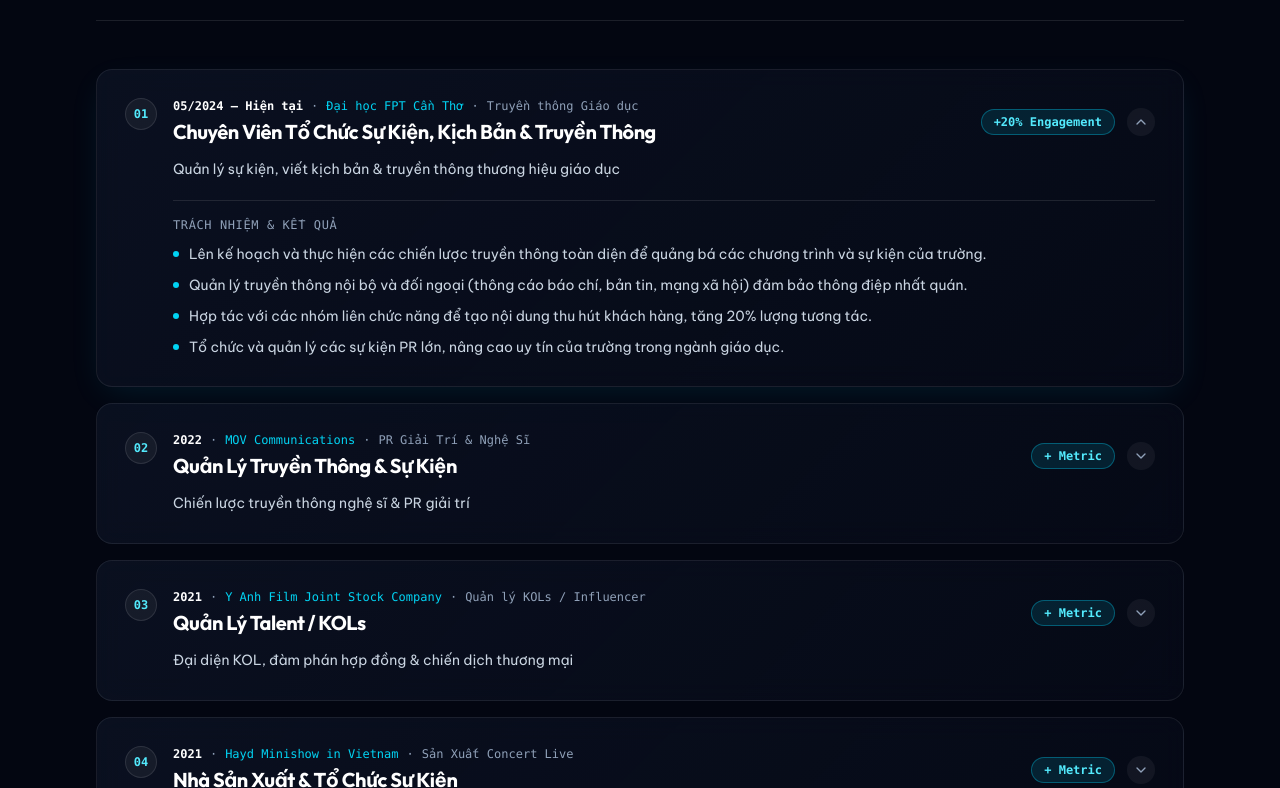
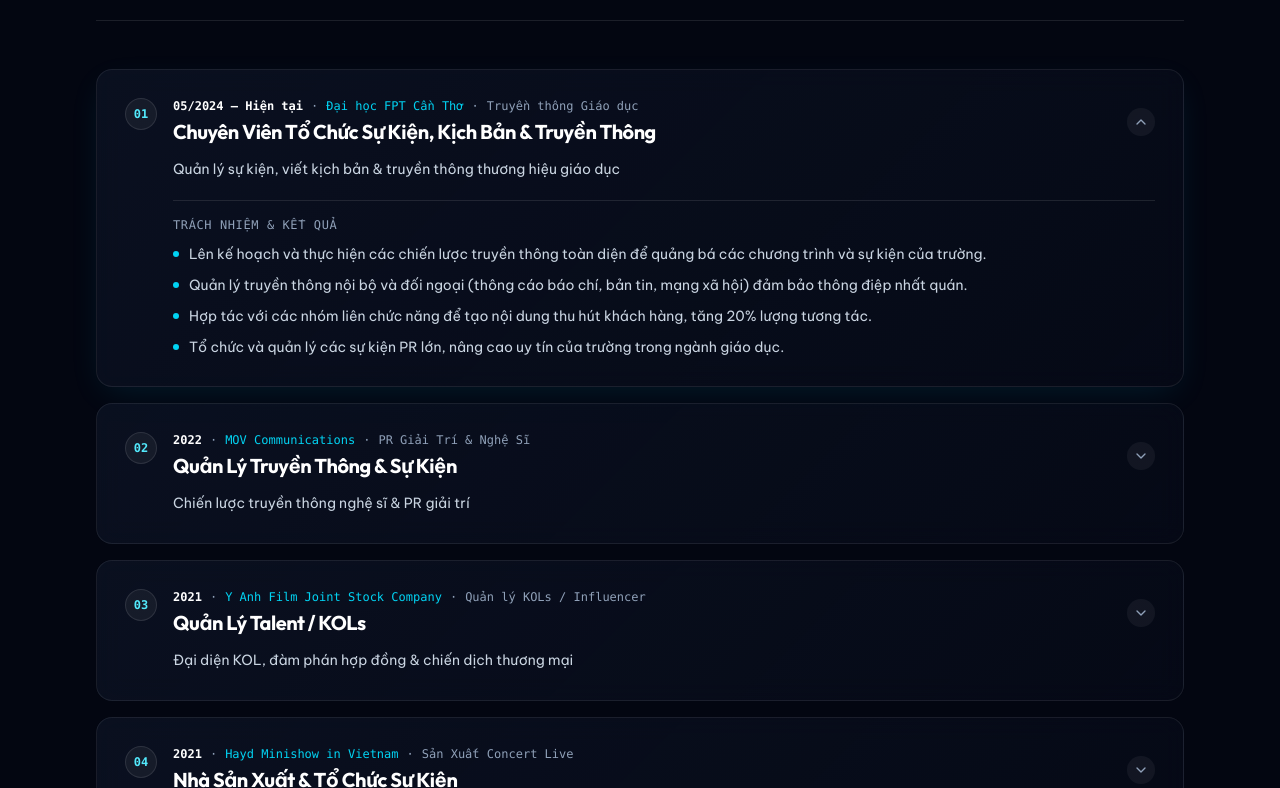
Before and after one commit to camyennguyen271-art/yensamport, a React (Vite) app: page / in a window 1280 px wide. Shown: the part 2192-2980 px from the top of the page. Built offline with nearby package versions, Linux system fonts and the light colour scheme; no server answers; the database is empty; a web font is replaced by a local one.

Commit message:
Remove metrics badge from Experience section cards

```diff
--- a/src/components/ExperienceSection.tsx
+++ b/src/components/ExperienceSection.tsx
@@ -141,15 +141,8 @@ export const ExperienceSection: React.FC = () => {
                   </div>
                 </div>
 
-                {/* Right side: Key metric & Expand toggle */}
-                <div className="flex items-center gap-3 self-end md:self-center">
-                  <span className="text-xs font-semibold px-3 py-1 rounded-full bg-cyan-950/60 border border-cyan-500/40 text-cyan-300 font-mono whitespace-nowrap" onClick={(e) => e.stopPropagation()}>
-                    <InlineText
-                      value={item.metrics || ''}
-                      onChange={(val) => updateExperienceItem(item.id, { metrics: val })}
-                      placeholder="+ Metric"
-                    />
-                  </span>
+                {/* Right side: Expand toggle */}
+                <div className="flex items-center self-end md:self-center">
                   <div className="w-7 h-7 rounded-full bg-white/5 flex items-center justify-center text-slate-400 group-hover:text-white transition-colors">
                     {isExpanded ? <ChevronUp className="w-4 h-4" /> : <ChevronDown className="w-4 h-4" />}
                   </div>
```
